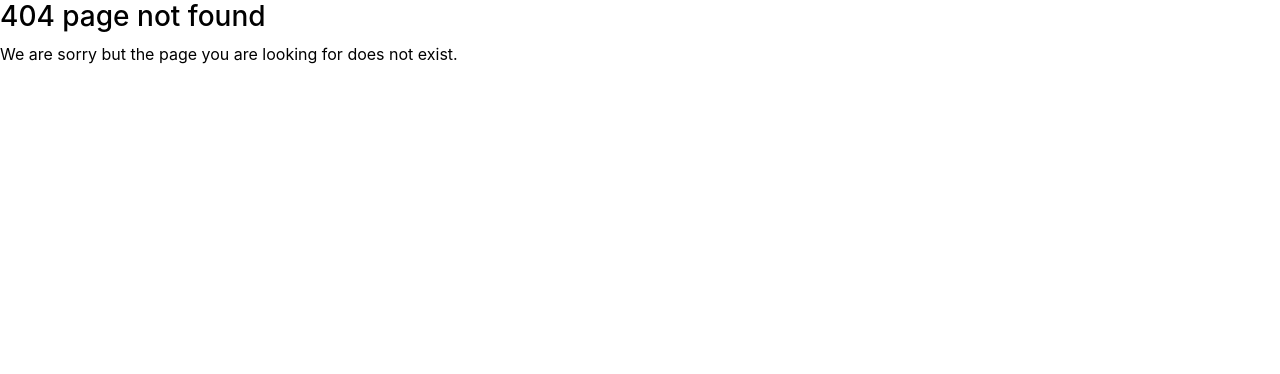
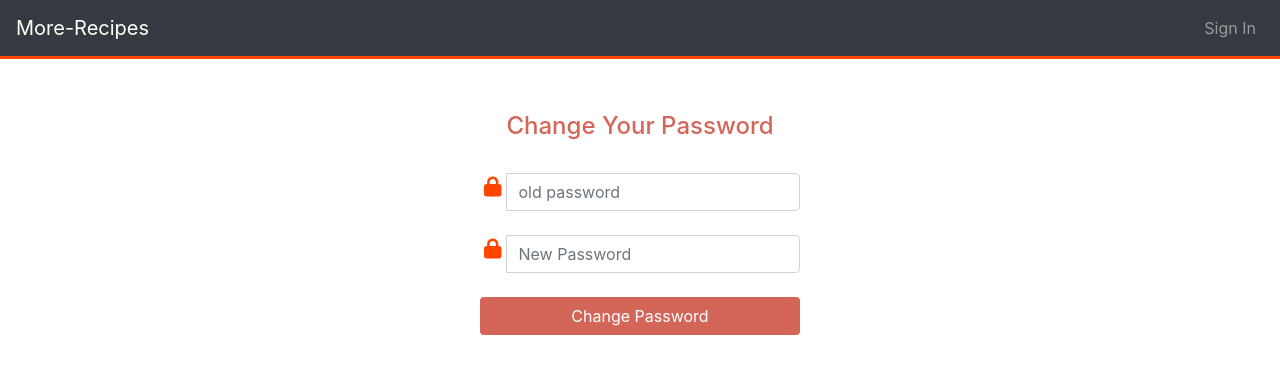
Before and after one commit to pawnjester/More-recipesApp, a React app: page /change-password in a window 1280 px wide. Before the commit this address had no page. Shown: the top 374 px of the page. Built offline with nearby package versions, Linux system fonts and the light colour scheme; a web font is replaced by a local one; what superagent-promise would draw is missing.

Commit message:
feat(change-password): allows users to change password - create controller for change password - implement it on the client side

```diff
--- /dev/null
+++ b/client/src/actions/changePassword.js
@@ -0,0 +1,20 @@
+import axios from 'axios';
+import { CHANGE_PASSWORD } from './types';
+
+const changePasswordSucess = () => ({
+  type: CHANGE_PASSWORD
+});
+
+
+
+const changePassword = ({oldPassword, password }) => dispatch => axios
+  .put('/api/v1/users/change-password', {oldPassword, password });
+  // .then((response) => {
+  //   console.log('changepassord>>', response.dat)
+  //   dispatch(changePasswordSucess(response.data));
+  // })
+  // .catch((error) => {
+  //   console.log(error)
+  // })
+
+export default changePassword;
--- a/client/src/actions/types.js
+++ b/client/src/actions/types.js
@@ -39,3 +39,4 @@ export const DELETE_FAVORITE_SUCCESS = 'DELETE_FAVORITE_SUCCESS';
 export const DELETE_FAVORITE_FAILURE = 'DELETE_FAVORITE_FAILURE';
 export const GET_UPVOTED_RECIPES_SUCCESS = 'GET_UPVOTED_RECIPES_SUCCESS';
 export const GET_UPVOTED_RECIPES_FAILURE = 'GET_UPVOTED_RECIPES_FAILURE';
+export const CHANGE_PASSWORD = 'CHANGE_PASSWORD';
--- a/client/src/components/Main.jsx
+++ b/client/src/components/Main.jsx
@@ -12,6 +12,7 @@ import SearchPage from './SearchPage';
 import PasswordReset from './PasswordReset';
 import PasswordChangeForm from './PasswordChangeForm';
 import RedirectToLogin from './redirectToLogin';
+import ChangePasswordForm from './changePasswordForm';
 
 import requireAuth from '../utils/requireAuth';
 
@@ -29,6 +30,7 @@ const Main = () => (
     <Route path="/reset_password/" component={PasswordReset} />
     <Route path="/auth/reset_password/:token" component={PasswordChangeForm} />
     <Route path="/newLogin" component={RedirectToLogin} />
+    <Route path="/change-password" component={ChangePasswordForm} />
     <Route path="*" component={NotFound} />
   </Switch>
 );
--- a/client/src/components/Modal/AddRecipeModal.jsx
+++ b/client/src/components/Modal/AddRecipeModal.jsx
@@ -51,7 +51,7 @@ class AddRecipeModal extends Component {
       const cooking = cookingTime.concat(option);
       this.state.cookingTime = cooking
       this.props.createRecipe(this.state).then((res) => {
-        if(this.props.errors) {
+        if(Object.entries(this.props.errors).length > 0) {
           this.setState({
             titleError:this.props.errors
           })
@@ -83,7 +83,7 @@ class AddRecipeModal extends Component {
   render() {
     const { errors, titleError } = this.state;
     console.log('>>>>', errors);
-    console.log('>>this.props', this.props.errors)
+    console.log('>>this.props', typeof(this.props.errors))
     return (
       <Modal isOpen={this.props.isOpen} toggle={this.props.toggle}>
         <ModalHeader toggle={this.props.toggle}>Add A recipe</ModalHeader>
--- /dev/null
+++ b/client/src/components/changePasswordForm.jsx
@@ -0,0 +1,90 @@
+import React, { Component } from 'react';
+import { connect } from 'react-redux';
+import toastr from 'toastr';
+import NavigationBar from './NavigationBar';
+import changePassword from '../actions/changePassword';
+import '../styles/passwordchange.scss';
+/**
+ *
+ *
+ * @class ChangePasswordForm
+ *
+ * @extends {Component}
+ */
+
+class ChangePasswordForm extends Component {
+  constructor(props) {
+    super(props);
+
+    this.state = {
+      oldPassword: '',
+      password: ''
+    }
+  }
+
+  onNameChange = (event) => {
+    this.setState({ [event.target.name]: event.target.value });
+  }
+
+  onSubmit = (event) => {
+    event.preventDefault();
+    this.props.changePassword(this.state).then((res) => {
+      toastr.success('Password successfully changed')
+      this.setState({
+        oldPassword: '',
+        password: ''
+      })
+    })
+    .catch((error) => {
+      toastr.error(error.response.data.error);
+    })
+  }
+  render() {
+    return (
+      <div >
+        <NavigationBar />
+        <div>
+        <form className="mx-auto app-login-form card-login">
+        <h4 className="black text-center mt-5">Change Your Password</h4>
+            <section className="pt-4 input-group">
+              <span className="input-group-addon">
+                <i className="fa fa-lock" aria-hidden="true"></i>
+              </span>
+              <input
+                name="oldPassword"
+                className="form-control"
+                type="password"
+                value={this.state.oldPassword}
+                onChange={this.onNameChange}
+                placeholder="old password"
+                />
+            </section>
+            <section className="pt-4 pb-3 input-group">
+              <span className="input-group-addon">
+                <i className="fa fa-lock" aria-hidden="true"></i>
+              </span>
+              <input
+                name="password"
+                className="form-control"
+                type="password"
+                value={this.state.password}
+                onChange={this.onNameChange}
+                placeholder="New Password"
+                />
+            </section>
+            <div className="pt-2">
+              <button
+                className="btn btn-block text-capitalize"
+                onClick={this.onSubmit}
+                >
+                change Password
+              </button>
+            </div>
+          </form>
+        </div>
+        </div>
+    );
+  }
+}
+
+export default connect(null, { changePassword })(ChangePasswordForm);
--- a/client/src/components/user/profile.jsx
+++ b/client/src/components/user/profile.jsx
@@ -1,10 +1,11 @@
 import React, { Component } from 'react';
 import { connect } from 'react-redux';
+import { Link } from 'react-router-dom';
 import NavigationBar from '../NavigationBar';
 import '../../styles/profile.scss';
 import getUserDetail from '../../actions/getUserDetail';
 import EditUserModal from '../Modal/EditUserModal';
-
+/* eslint-disable */
 class Profile extends Component {
   constructor(props) {
     super(props);
@@ -60,7 +61,7 @@ class Profile extends Component {
                     <div className="profile-user-menu">
                       <ul className="list-group">
                         <li className=" list-group-item activ change"><a href=""><i className="fa fa-home" aria-hidden="true" />    Overview</a></li>
-                        <li className="list-group-item change" ><a href="recipes.html"><i className="fa fa-check" aria-hidden="true">  Recipes</i></a></li>
+                        <li className="list-group-item change" ><Link to="/change-password"><i className="fa fa-key" aria-hidden="true">  Change Password</i></Link></li>
                       </ul >
                     </div>
                   </div>
--- a/client/src/styles/home.scss
+++ b/client/src/styles/home.scss
@@ -27,7 +27,7 @@
         top: 0;
         left: 0;
         width: 100%;
-        min-height: 700px;
+        height: 100%;
       }
 
       .home-inner{
--- /dev/null
+++ b/client/src/styles/passwordchange.scss
@@ -0,0 +1,23 @@
+.app-login-form {
+  max-width: 380px;
+  margin-top: -25px;
+}
+
+.card-login {
+  background-color: #fff;
+  padding: 30px;
+}
+
+.m-x-auto {
+  margin-right: auto!important;
+  margin-left: auto!important;
+}
+button {
+  color: #fff;
+  cursor: pointer;
+  background-color: #d46659;
+}
+
+.black {
+  color: #d46659;
+}
```
Also changed, not shown: 2 other files (tests, documents, lock files or other folders).
